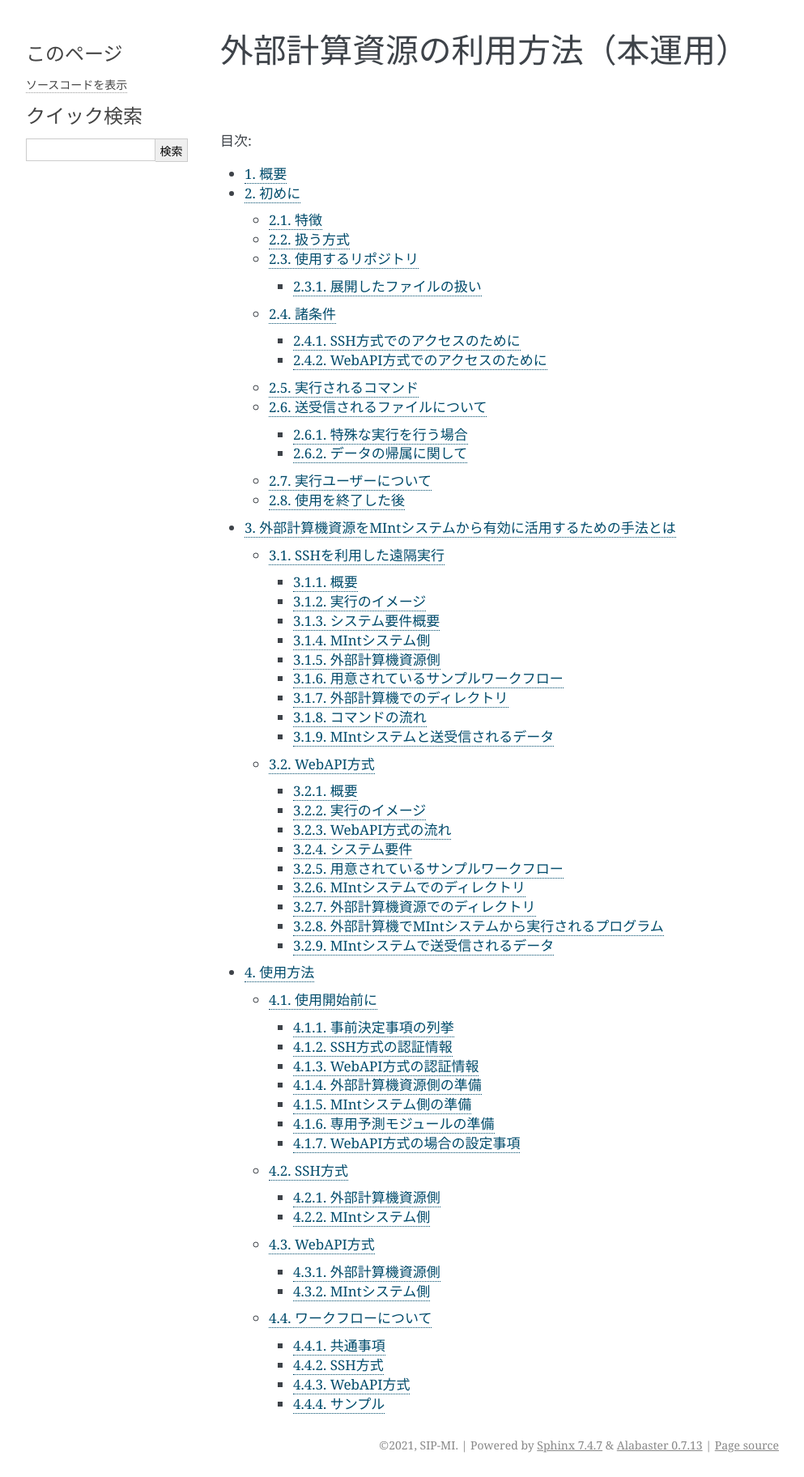
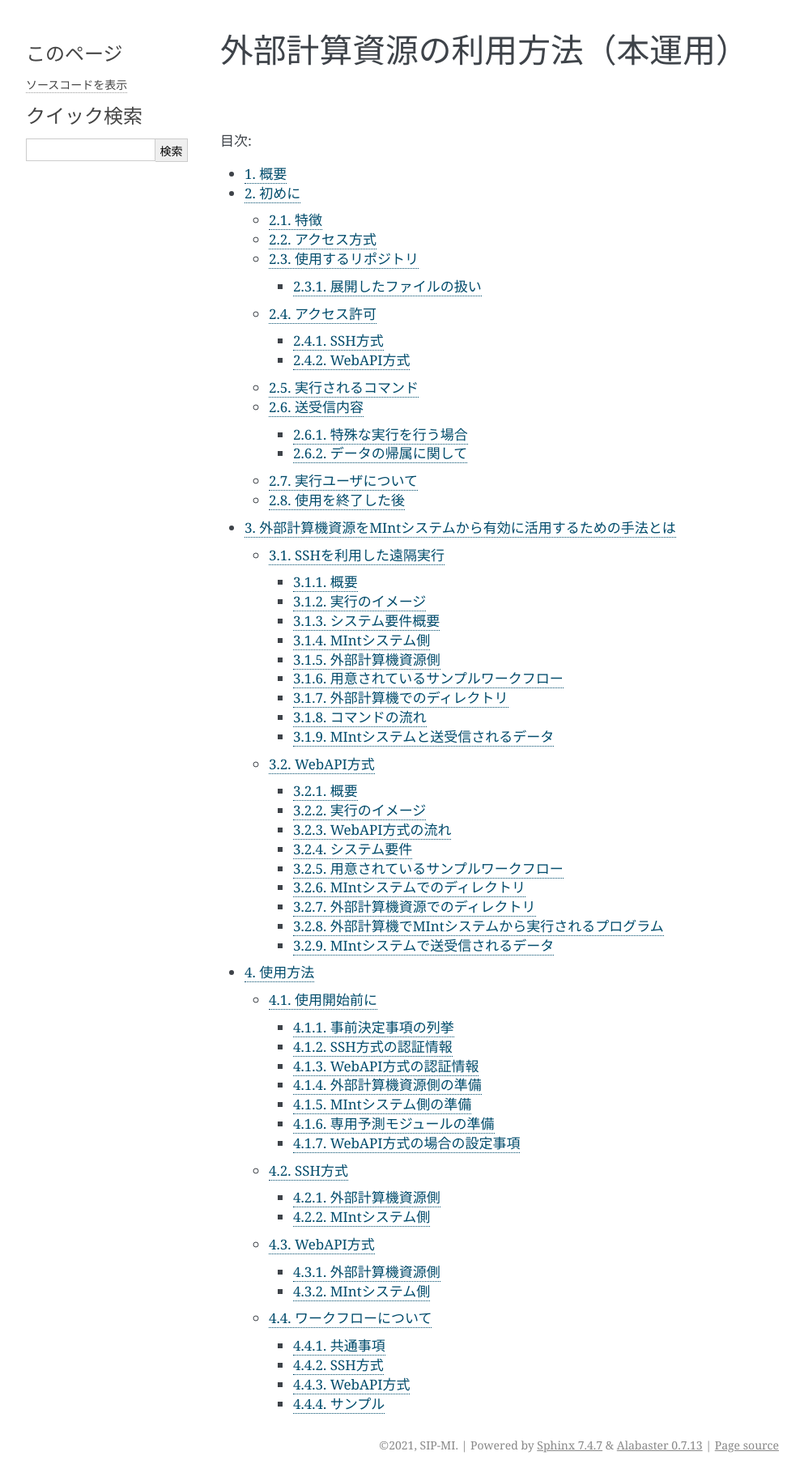
Before and after one commit to materialsintegration/remote_workflow, a Sphinx documentation site: the page built from documents/manual2nd/source/index.rst, in a window 1280 px wide. Shown: the whole page at 81% size, without its empty margins (148-1141 px from the left). Built offline with Sphinx 7.4.7, drawn with Linux system fonts in a browser that asks for light colours; some of the changed lines change nothing that is shown.

Commit message:
Update using_distributed_properties.rst

```diff
--- a/documents/manual2nd/source/using_distributed_properties.rst
+++ b/documents/manual2nd/source/using_distributed_properties.rst
@@ -2,7 +2,7 @@
 概要
 ====
 
-MIntには、ワークフローを構成する各モジュール中の任意の部分をMIntの計算ノード以外に処理させることができる「外部計算資源利用」機能がある。ユーザはこの機能を利用してローカルで処理を行わせることにより、下記のような利点が得られる。
+MIntには、ワークフローを構成する各モジュール中の任意の部分を、MIntの計算ノード以外の「外部計算機」に処理させる機能がある。ユーザは本機能を利用してローカルで処理を行わせることにより、下記のような利点が得られる。
 
 * ローカルの部外秘プログラムを使用できる
 * ローカルの部外秘データにアクセスできる
@@ -11,9 +11,9 @@
 
 外部計算資源の利用に際しては、MIntシステム、外部システムの双方が必要なセキュリティ水準 (後述) を満たしている必要がある。また、両者間のネットワークは常時SSLで暗号化されている。
 
-外部計算資源には、SSHとWebAPIというふたつの方式がある。前者はMIntから外部計算機へSSHでアクセスし、必要なデータとコマンドをプッシュする方式である。単純明快であり、外部処理を遅延なく開始できるという利点があるが、外部システム側でMIntに対しSSHアクセスを認める (ポート開放する) 必要がある点は、特に企業ではハードルが高いと想定される。一方、後者は数分程度の間隔で外部システム側からMIntにWebAPIでポーリングし、処理すべき案件が存在した場合は、必要なデータとコマンドがAPIへの応答としてプルされてくる方式である。この方式では外部システム側にポート開放の必要が無いが、外部処理の開始までに最大でポーリング間隔分の遅延が生じる。
+外部計算資源利用には、SSHとWebAPIというふたつの方式がある。前者はMIntから外部計算機へSSHでアクセスし、必要なデータとコマンドをプッシュする方式である。単純明快であり、外部処理を遅延なく開始できるという利点があるが、外部システム側でMIntに対しSSHアクセスを認める (ポート開放する) 必要がある点は、特に企業ではハードルが高いと想定される。一方、後者は数分程度の間隔で外部システム側からMIntにWebAPIでポーリングし、処理すべき案件が存在した場合は、必要なデータとコマンドがAPIへの応答としてプルされてくる方式である。この方式では外部システム側にポート開放の必要が無いが、外部処理の開始までに最大でポーリング間隔分の遅延が生じる。
 
-MIntでシステムが収集する情報はワークフローの各ラン (run) におけるモジュールの入口と出口の情報のみであり、モジュールの内部で一部処理を「外注」する本機能は情報収集の対象外である。SSHやWebAPIの通信内容が収集されることはない。また、SSHでもっとも広く利用されているOpenSSHには、標準で (.authorized_keys の設定で) ユーザがMIntに実行させるコマンドを固定する機能がある。さらに、ユーザはローカルから送出されるデータを自らの裁量で十分限定することができる。
+MIntでシステムが収集する情報は、ワークフローの各ラン (run) におけるモジュールの入力と出力のみであり、モジュールの内部で一部処理を「外注」する本機能では、SSHやWebAPIの通信内容が収集されることはない。また、SSHでもっとも広く利用されているOpenSSHには、標準で (.authorized_keys の設定で) ユーザがMIntに実行させるコマンドを固定する機能がある。さらに、ユーザはローカルから送出されるデータを自らの裁量で十分限定することができる。
 
 これらの仕組みによって、ユーザは安全に外部計算資源利用機能を活用することができる。下記の各章で、必要なセキュリティ条件、ならびに具体的な実装方法について記す。
 
@@ -21,19 +21,17 @@
 初めに
 ======
 
-外部計算資源を利用するにあたっては、下記の点に留意する。
+外部計算資源を利用するにあたっては、下記の点が前提となる。
 
-1. 産学共同研究契約、MIntシステム利用規定に遵守する。
-2. MIntシステムにおいては、セキュリティ上の観点で下記の点について対策を実施している。
+1. 産学共同研究契約、MIntシステム利用規定、その他のMIntシステム利用に関わる契約・規定の各条項を遵守すること。
+2. MInt提供側は、下記のセキュリティ対策を実施すること。
 
-    * 第三者によるセキュリティ分析・セキュリティリスク診断及び対策を実施している。また、定期的に脆弱性情報を確認し、対策を実施している。
-    * 提供するツールについても脆弱性診断を実施している。
-    * アクセス監視やネットワーク負荷監視を実施している。
-3. 外部計算資源の利用においては、
-
-    * 外部計算資源において十分なセキュリティ対策を実施すること。また、継続的に利用される場合には、定期的な脆弱性診断を実施し対策を講じる。
-    * SSHによる外部計算資源を利用する場合には、外部計算資源側の受け入れとして、接続元IP のみ接続可能とする設定を行う。
-4. 不明な点は、お互い協議をして決定する。
+    * MIntシステムに対し、第三者によるセキュリティ分析・セキュリティリスク診断を実施すること。
+    * MIntシステムを構成する各サーバに対し、定期的に JVN 脆弱性情報を確認すること。
+    * 前二項で明らかになったリスクに対し、適切な対策を実施すること。
+    * アクセス監視やネットワーク負荷監視を実施すること。
+3. 外部計算資源の提供側は、外部計算資源として利用されるコンピュータに対し、十分なセキュリティ対策を実施すること。継続的に利用する場合には、定期的に対策状況を確認し、セキュリティレベルを維持すること。
+4. 不明な点は、お互い協議をして決定すること。
 
 .. raw:: latex
 
@@ -44,19 +42,19 @@
 
 本システムの特徴を以下に挙げる。
 
-* NIMS DMZに配置したMIntシステムの機能の一部である
+* NIMS DMZ (物理的に NIMS 構内に存在するが、NIMS 所内 LAN ともインターネットとも異なるネットワーク領域) に配置したMIntシステムの機能の一部である
 
-    + SSH等で外部の計算機を外部計算機資源として活用可能。
-    + 専用APIシステムを利用し、SSH接続が不可能な外部計算機資源を活用可能。
-* 外部計算機資源においての秘匿データを扱うことが可能である
+    + MIntユーザが管理するローカルの計算機、すなわちMIntシステムの計算ノード以外の計算機を「外部計算機資源」として、モジュール内の一部処理を担当させることができる。
+    + MIntシステムと外部計算機は、SSHもしくはWebAPIを利用して接続できる。
+* 外部計算機資源において秘匿データを扱うことが可能である
 
-    + 秘匿データの指定は外部計算機資源側で設定され隠蔽可能。
-    + MIntシステム側からはその存在は感知できない。
-* 独自アプリケーションの利用を想定
+    + MIntシステムからみると、外部計算機はブラックボックスであるため、入出力データ以外は関知できない。
+    + そのため、秘匿データへのアクセスを外部計算機内で完結させ、MIntシステムに返却する実行結果に含めないことで、秘匿データを機関外(社外)に持ち出さずに利用できる。
+
+* 外部計算資源の想定利用ケース
 
     + 外部からアクセスした場合にMIntシステムにアクセスした場合に利用できないアプリケーションの利用を想定。
     + アプリケーションの実行設定も外部計算機資源側で行われる。
-    + MIntシステムは計算結果だけを送付されるのでアプリケーションの存在は感知できない。
 
 .. figure:: images/image_for_use.eps
   :scale: 70%
@@ -79,15 +77,15 @@
 
     \newpage
 
-扱う方式
-========
+アクセス方式
+==========
 
-本書で扱う外部計算機資源の有効活用の方法は以下の２つの形式である。
+MIntシステムと外部計算機資源の間のアクセスは、下記がサポートされている。
 
 * SSH方式
-    + SSH機能を利用してMIntシステムの任意のモジュールから直接遠隔計算を実行する。すべての通信はSSH機能を利用したリモートコマンド実行により行われる。
+    + MIntシステム側からSSHで直接外部計算機にアクセスし、必要なファイルのアップロード、コマンドの実行、結果のダウンロードを行う。
 * WebAPI方式
-    + MIntシステム、外部計算機資源の中間に位置するAPIサーバーを構築。これを利用してMIntシステムの任意のモジュールの計算を外部計算機資源側からポーリングすることで遠隔計算を実行する。全ての通信はこのAPIサーバーを経由して行われる。
+    + MIntシステム内に構築されたAPIサーバに対し、外部計算機側からポーリングを行い、処理案件の有無を数分間隔で確認する。案件があれば、外部計算機側からAPIで必要な入力データを受信し、自らでコマンドを実行し、またAPIで結果データを送信する。
 
 使用するリポジトリ
 ==================
@@ -106,78 +104,76 @@
 展開したファイルの扱い
 ----------------------
 
-リポジトリから外部計算機資源の有効利用のためにダウンロードしたファイル類には以下の制約を果すものとする。
+前項のリポジトリからダウンロードしたファイル類には、以下の制約を課すものとする。
 
-1. 外部計算機資源としての実行に関る設定等を載せる一部のファイル [#whatisOtherthanfiles]_ を除いてライセンスは「」が適用される。
-2. 1. の一部のファイルを除くソースコードの著作権はMIntシステムが保持する。
+1. 外部計算機資源としての実行に関わる一部のファイル [#whatisOtherthanfiles]_ を除いてライセンスは「★★★」が適用される。
+2. 1. の一部ファイルを除くソースコードの著作権はMIntシステムが保持する。
 3. 外部計算機資源側での独自の改変は自由とするが、それによって外部計算機資源の有効利用のワークフローが動作しなくなってもMIntシステム側は責任を追わないこととする。
-4. リポジトリのアクセスはダウンロードのみとし、外部計算機資源側での独自の改変は反映されない。
-5. 外部計算機資源側独自の改変を1. 以外のスクリプトに適用したい場合はMIntシステムとの個別相談となる。
+4. リポジトリのアクセスはダウンロードのみとし、外部計算機資源側での独自の改変はリポジトリには反映できない。
+5. 外部計算機資源側独自の改変を1. 以外のスクリプトに適用したい場合は、MIntシステムと個別に協議する。
 
 .. [#whatisRepository] 本機能を実現する資材などを格納したサーバーのこと。GitHubを利用する。格納場所はMIntシステムが用意する。アカウント制御されており、限られたアカウントのみダウンロード可能。アップロードはMIntシステムが許可したアカウントのみ可能である。クラウドサーバーの様な使い方が可能であり、ネット経由で必要なファイル（ソースコードや各種ドキュメント）をダウンロード可能なのでUSBメモリやCD-ROMなどの物理メディアに頼る必要が無い。
 .. [#whatisOtherthanfiles] misrc_remote_workflow/scripts以下にある、SSH方式を選択した場合のexecute_remote-side_program_ssh.sample.shを複製したファイルとWebAPI方式を選択した場合のexecute_remote-side_program_api.sample.sh及びこれらを複製したスクリプトファイルを指す。
 
-諸条件
-======
+アクセス許可
+===========
 
-各方式の最低限の条件を以下に挙げる。各方式の使用開始前に必要な設定事項は後述( :ref:`how_to_use` を参照)する。
+各方式の利用に際して必要なアクセス許可を以下に挙げる。具体的なな設定内容は後述( :ref:`how_to_use` を参照)する。
 
-SSH方式でのアクセスのために
-----------------------------
+SSH方式
+-------
 
-ワークフローからSSHコマンドを利用して、外部計算機資源にアクセスするために計算機を設置する企業または機関にはSSH接続が可能な処置が必要である。
+MIntシステムのサーバからSSHでアクセスできる必要がある。
 
-* SSHプロトコルの使用許可および使用ポートの開放。
+* 外部計算機側SSHサーバのポート(TCP/22以外でも可)開放。
 
-WebAPI方式でのアクセスのために
------------------------------------
+WebAPI方式
+----------
 
-SSHでの利用が不可能な場合、本方式を使用する。本方式ではワークフロー側は直接外部計算機資源にアクセスせず、外部計算機資源側で定期的に問い合わせ（ポーリング）する必要がある。ポーリングには通常のhttps通信を用いる。このための処置が必要である。
+SSH方式の利用を許可できない場合、本方式を使用する。APIサーバへのポーリングにはhttpsが用いられる。
 
-* httpsプロトコルの使用許可および使用ポートの開放。
+* MIntが用意するAPIサーバへのhttps通信の許可。
 
 実行されるコマンド
 ===================
 
 SSH方式の場合、リポジトリにあるコマンドしか外部計算機上では実行しない。その場所も事前に取り決めた場所となる。WebAPI方式も同様である。
 
-送受信されるファイルについて
-============================
+送受信内容
+==========
 
-* SSH方式で送受信される、ファイル、文字列の形式
+* SSH方式
 
-     * 暗号化SSHプロトコル使用
+     * SSL暗号化
      * ファイル
 
-          + 非圧縮(rsyncコマンドをaオプションvオプションと共に使用)
-          + ファイルサイズ無制限
+          + 非圧縮(rsync -av を内部で利用)
+          + サイズ無制限
+     * コマンドなどの文字列
+
+          + 平文(非圧縮, Base64エンコード無し)
+* WebAPI方式
+
+     * SSL暗号化
+     * ファイル
+
+          + 非圧縮
+          + Base64エンコード
+          + 2 GiB 未満
      * コマンド列などの文字列
 
-          + 圧縮もbase64エンコードもしない平文
-* WebAPI方式で送受信される、ファイル、文字列の形式
-
-     * 暗号化SSHプロトコル使用
-     * ファイル
-
-          + 内容はbase64エンコード
-          + 非圧縮
-          + ファイルサイズ最大2Gバイトまで
-     * コマンド列などの文字列
-
-          + 圧縮もbase64エンコードもしない平文
-
-* どちらの方式もワークフローの入出力ポートのファイル以外の通信内容を保存、保持はしない。
+          + 平文(非圧縮, Base64エンコード無し)
 
 特殊な実行を行う場合
 ------------------------------
 
-外部計算機資源での計算の前段または後段、その両方においてMIntシステム上で計算を行うことが可能であるが、この時送り込まれる該当予測モジュールに関係ないいかなるデータ、ファイルもMIntシステムは感知しないし、GPDBなどへの登録もしないが、ストレージには残る。必要であれば関連スクリプト中で最後に削除の手続きを実施することを推奨する。
+外部計算機資源での計算の前後前段または後段、その両方においてMIntシステム上で計算を行うことが可能であるが、この時送り込まれる該当予測モジュールに関係ないいかなるデータ、ファイルもMIntシステムは感知しないし、GPDBなどへの登録もしないが、ストレージには残る。必要であれば関連スクリプト中で最後に削除の手続きを実施することを推奨する。
 
 データの帰属に関して
 --------------------
 
 
-実行ユーザーについて
+実行ユーザについて
 ====================
 
 外部計算機資源側、MIntシステム側双方でアカウントが必要となる。外部計算機資源側はそれぞれの組織内で決定し、MIntシステム側はこの機能を利用する組織がMIntシステム側へアカウント作成の依頼を行う。双方またはどちらかにすでにアカウントがある場合はそれを利用することになる。
```
